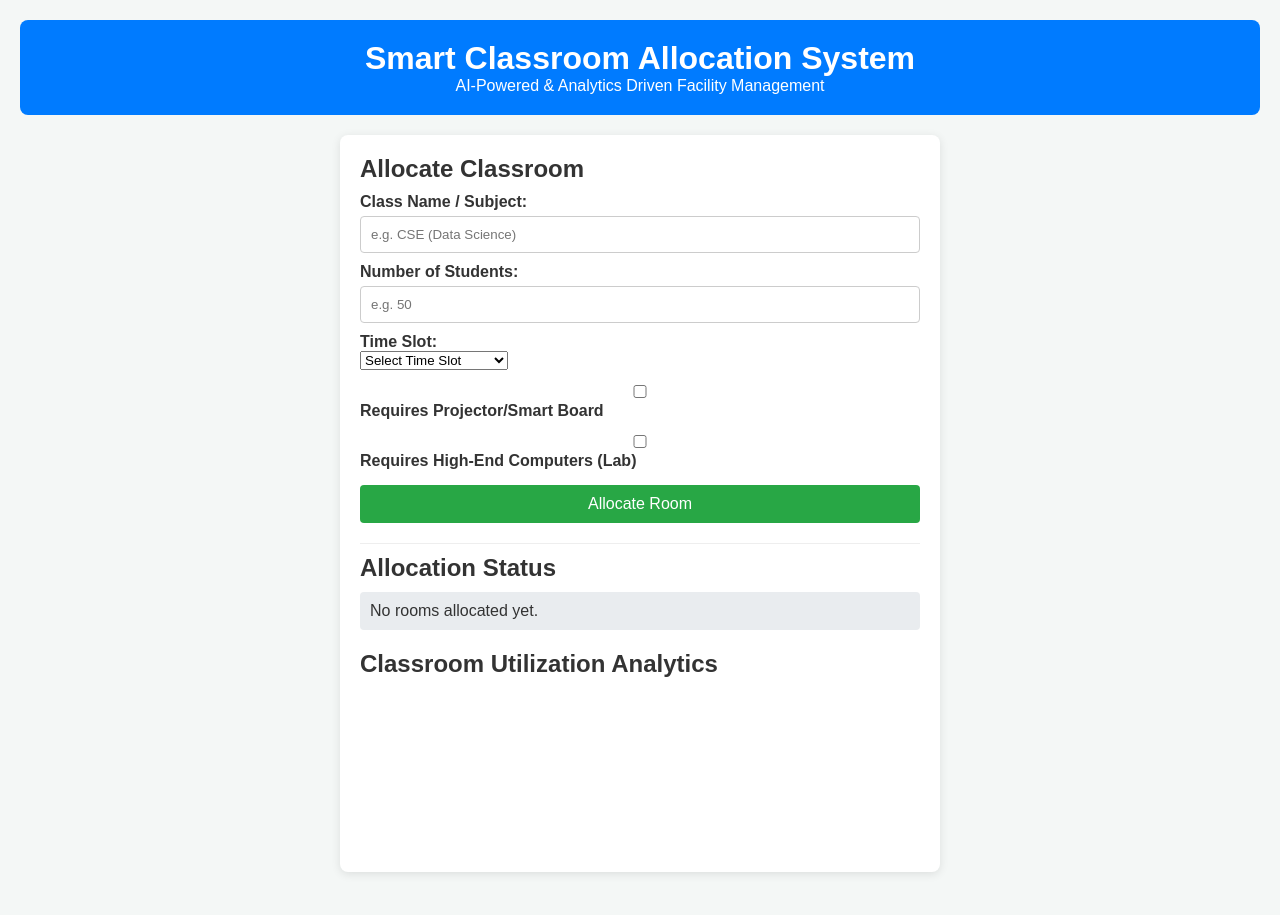
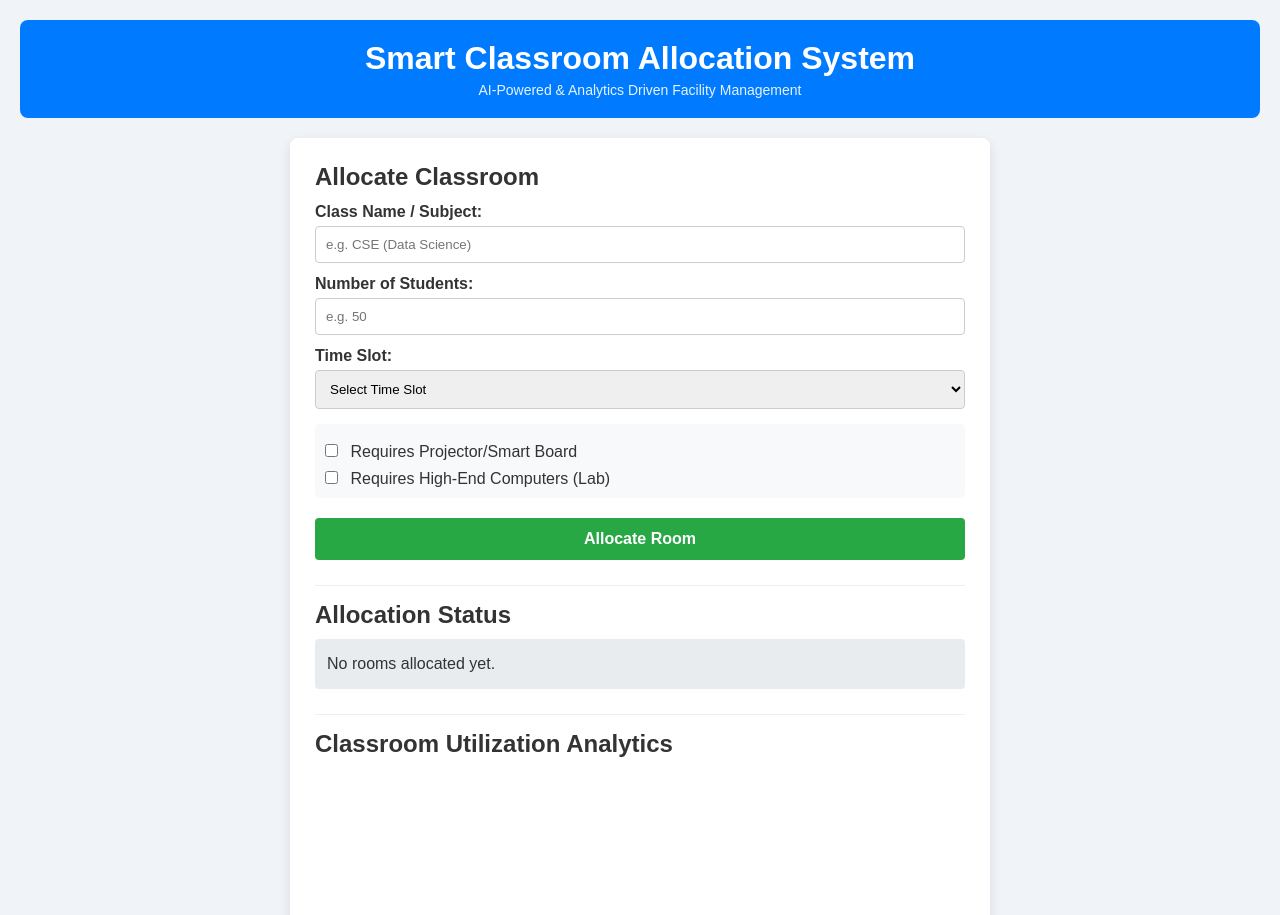
Before and after one commit to jangalamanasa61-commits/smart-classroom-allocation, a plain HTML site: page index.html in a window 1280 px wide. Shown: the top 915 px of the page. Before the commit the page ends 892 px from the top, so only its background shows below. Drawn offline with nearby package versions, Linux system fonts and the light colour scheme.

Commit message:
Update style.css

```diff
--- a/style.css
+++ b/style.css
@@ -6,40 +6,46 @@
 }
 
 body {
-    background-color: #f4f7f6;
+    background-color: #f0f4f8;
     color: #333;
     padding: 20px;
 }
 
 header {
     text-align: center;
-    padding: 20px 0;
+    padding: 20px;
     background-color: #007bff;
     color: white;
     border-radius: 8px;
     margin-bottom: 20px;
 }
 
+header p {
+    font-size: 14px;
+    margin-top: 5px;
+    opacity: 0.9;
+}
+
 main {
-    max-width: 600px;
+    max-width: 700px;
     margin: 0 auto;
     background: white;
-    padding: 20px;
+    padding: 25px;
     border-radius: 8px;
-    box-shadow: 0 2px 10px rgba(0, 0, 0, 0.1);
+    box-shadow: 0 4px 12px rgba(0, 0, 0, 0.1);
 }
 
 section {
-    margin-bottom: 20px;
+    margin-bottom: 25px;
 }
 
 label {
     display: block;
-    margin-top: 10px;
+    margin-top: 12px;
     font-weight: bold;
 }
 
-input {
+input, select {
     width: 100%;
     padding: 10px;
     margin-top: 5px;
@@ -47,16 +53,35 @@ input {
     border-radius: 4px;
 }
 
+.checkbox-group {
+    margin-top: 15px;
+    background: #f8f9fa;
+    padding: 10px;
+    border-radius: 5px;
+}
+
+.checkbox-group label {
+    font-weight: normal;
+    cursor: pointer;
+    margin-top: 5px;
+}
+
+.checkbox-group input {
+    width: auto;
+    margin-right: 8px;
+}
+
 button {
     width: 100%;
-    padding: 10px;
-    margin-top: 15px;
+    padding: 12px;
+    margin-top: 20px;
     background-color: #28a745;
     color: white;
     border: none;
     border-radius: 4px;
     font-size: 16px;
     cursor: pointer;
+    font-weight: bold;
 }
 
 button:hover {
@@ -64,14 +89,19 @@ button:hover {
 }
 
 #result {
-    margin-top: 20px;
-    padding-top: 10px;
+    padding-top: 15px;
     border-top: 1px solid #eee;
 }
 
 #output {
-    padding: 10px;
+    padding: 12px;
     background: #e9ecef;
     border-radius: 4px;
     margin-top: 10px;
+    line-height: 1.6;
 }
+
+#analytics {
+    padding-top: 15px;
+    border-top: 1px solid #eee;
+}
```
